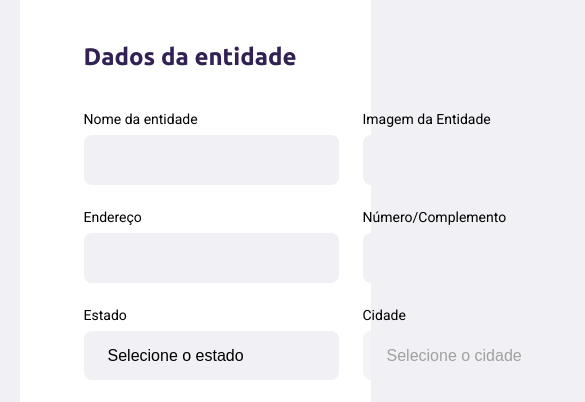
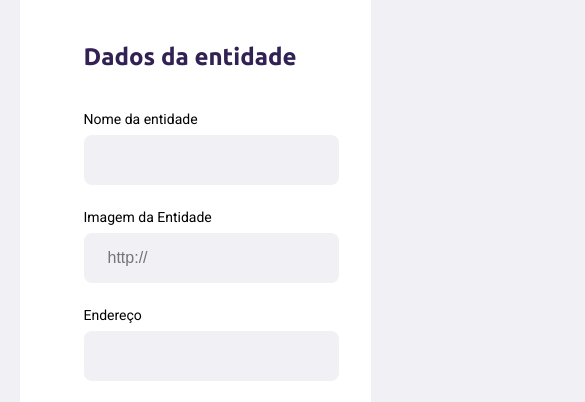
Before and after one commit to adorilson/nlw01-starter, a website: page src/views/create-point.html in a window 390 px wide. Shown: the part 383-785 px from the top of the page, 585 px wide, since content can reach past the window. Drawn offline with nearby package versions, Linux system fonts and the light colour scheme; files that its build step writes are made by us from their sources; no server answers; files whose address does not match are found by name.

Commit message:
Melhorando a responsividade e outros ajustes em criacao de ponto de entrega

```diff
--- a/public/styles/responsive.css
+++ b/public/styles/responsive.css
@@ -22,6 +22,15 @@
     #page-search-results .cards{
         grid-template-columns: 1fr;
     }
+
+    #page-create-point .field-group{
+        flex-direction: column;
+    }
+
+    #page-create-point .field-group .field + .field{
+        margin-left: 0;
+    }
+
 }
 
 @media(min-width: 1700px){
--- a/src/views/create-point.html
+++ b/src/views/create-point.html
@@ -1,7 +1,7 @@
 {% extends "layout.html" %}
 
 {% block title %}
-    <title>Criar um ponto de coleta com template</title>
+    <title>Criar um ponto de coleta</title>
 {% endblock title %}
 
 {% block styles %}
@@ -27,7 +27,10 @@
                 </div>
                 <div class="field">
                     <label for="name">Imagem da Entidade</label>
-                    <input type="url" name="url" required="required">
+                    <input type="url"
+                            name="url"
+                            placeholder="http://"
+                            required="required">
                 </div>
             </div>
 
```
